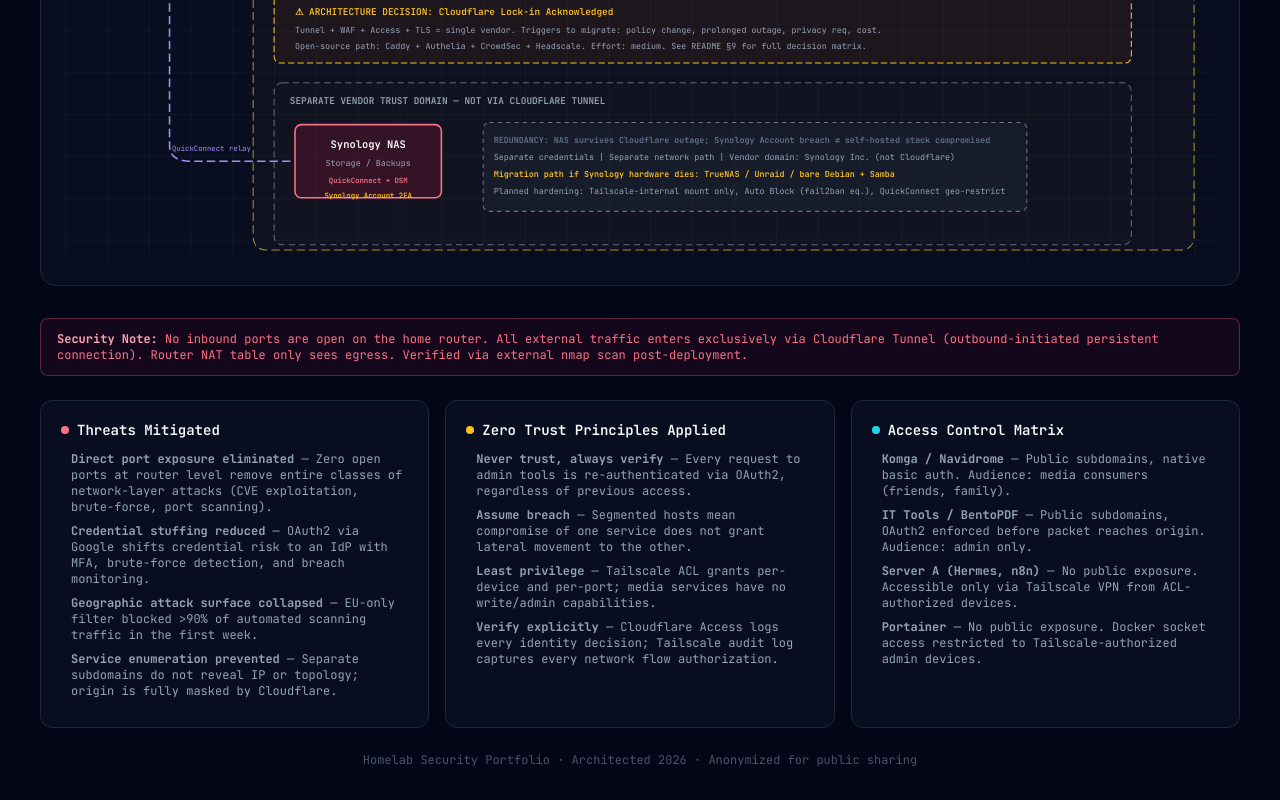
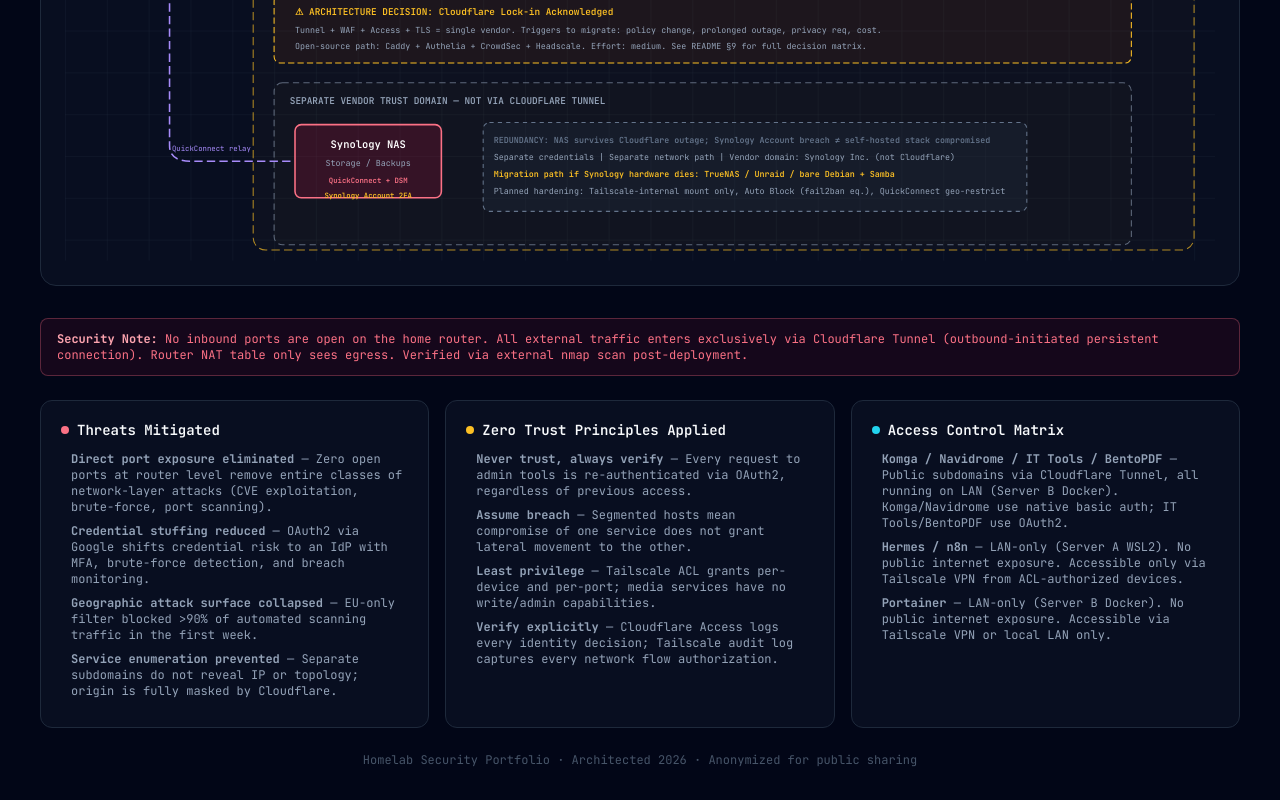
Before and after one commit to AlPeFe/homelab-security-portfolio, a plain HTML site: page index.html in a window 1280 px wide. Shown: the part 910-1710 px from the top of the page. Drawn offline with Linux system fonts and the light colour scheme.

Commit message:
docs: clarify ALL services are LAN-hosted; Server A (Tailscale) + Server B (Cloudflare Tunnel)

```diff
--- a/index.html
+++ b/index.html
@@ -386,10 +386,9 @@
           <h3>Access Control Matrix</h3>
         </div>
         <ul>
-          <li><strong>Komga / Navidrome</strong> — Public subdomains, native basic auth. Audience: media consumers (friends, family).</li>
-          <li><strong>IT Tools / BentoPDF</strong> — Public subdomains, OAuth2 enforced before packet reaches origin. Audience: admin only.</li>
-          <li><strong>Server A (Hermes, n8n)</strong> — No public exposure. Accessible only via Tailscale VPN from ACL-authorized devices.</li>
-          <li><strong>Portainer</strong> — No public exposure. Docker socket access restricted to Tailscale-authorized admin devices.</li>
+          <li><strong>Komga / Navidrome / IT Tools / BentoPDF</strong> — Public subdomains via Cloudflare Tunnel, all running on LAN (Server B Docker). Komga/Navidrome use native basic auth; IT Tools/BentoPDF use OAuth2.</li>
+          <li><strong>Hermes / n8n</strong> — LAN-only (Server A WSL2). No public internet exposure. Accessible only via Tailscale VPN from ACL-authorized devices.</li>
+          <li><strong>Portainer</strong> — LAN-only (Server B Docker). No public internet exposure. Accessible via Tailscale VPN or local LAN only.</li>
         </ul>
       </div>
     </div>
```
Also changed, not shown: 2 other files.
